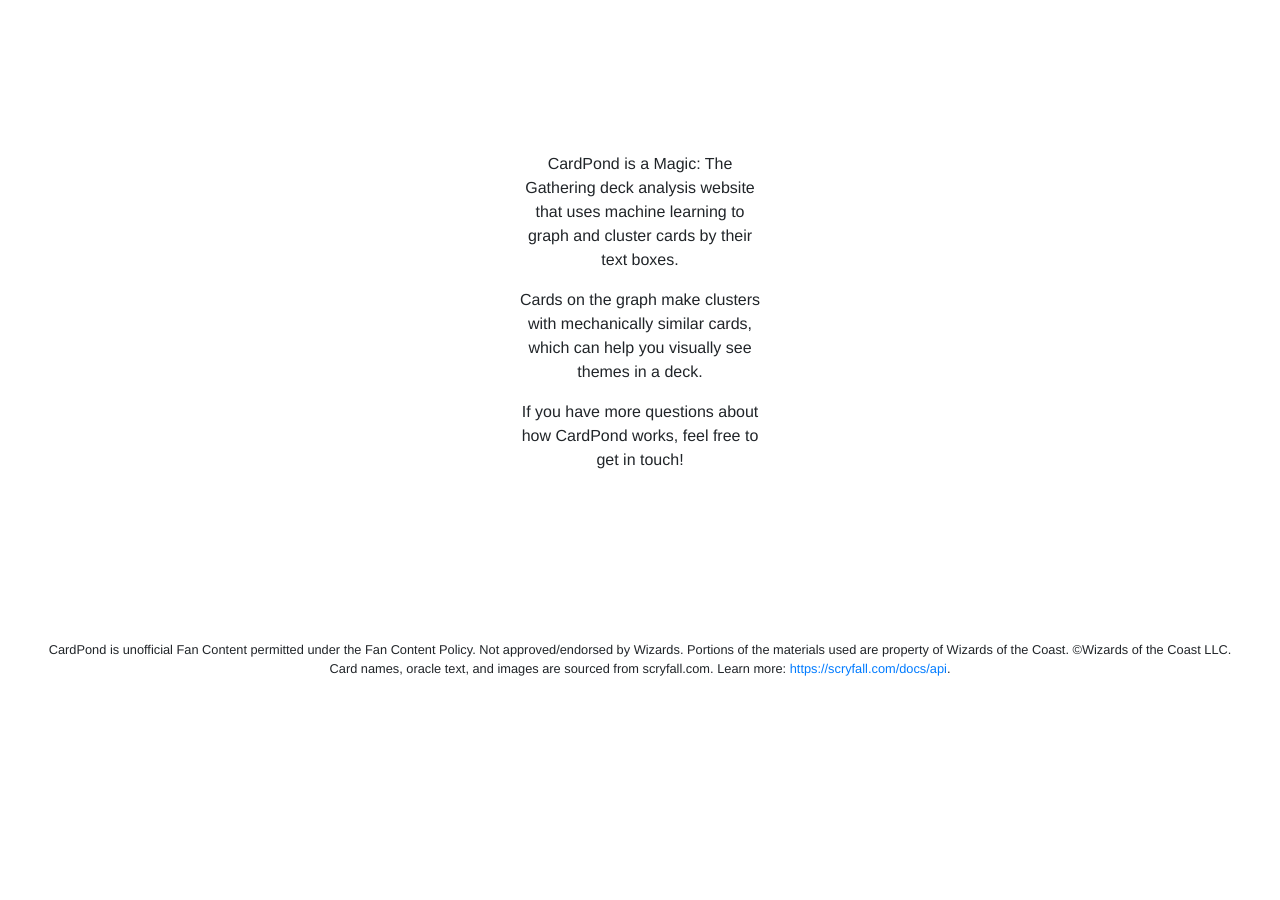
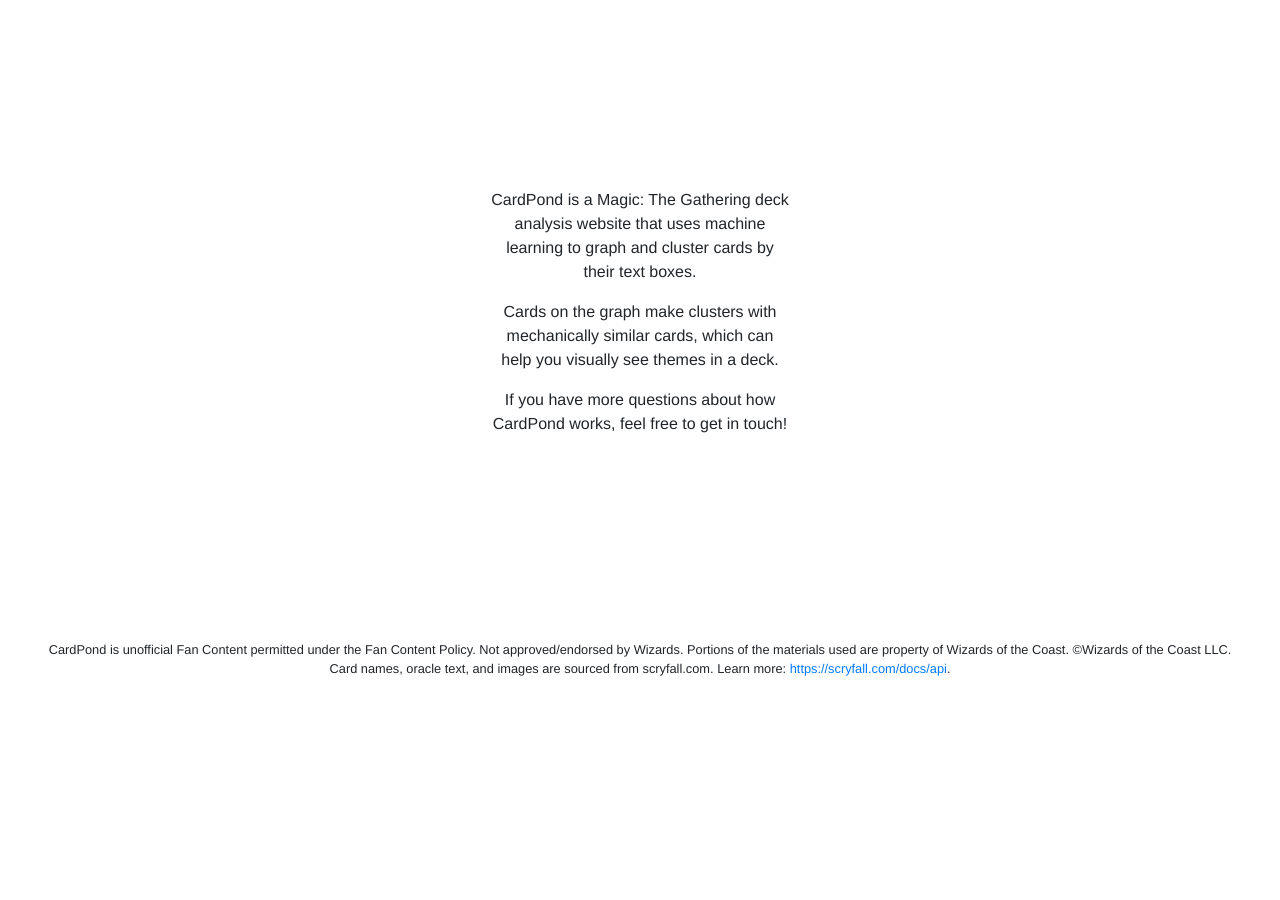
Before and after one commit to enau7/Deck-Vectorizer, a Django app: page /about/ in a window 1280 px wide. Shown: the part 66-966 px from the top of the page. Run offline with Django 5.2, Linux system fonts and the light colour scheme; some libraries are stand-ins or nearby versions; some web fonts are replaced.

Commit message:
update vector-graph.js

```diff
--- a/backend/myapp/static/js/interactive_vectors.js
+++ b/backend/myapp/static/js/interactive_vectors.js
@@ -103,9 +103,9 @@ start_button.addEventListener("click", async () => {
         hoverImage = document.getElementById("hover_img")
         const graph = new VectorGraph("#card_map", card_vectors, {
             defaultRadius: 20,
-            repulsion: 3000,
+            repulsion: 500,
             autoEdgeThresh: 0.1,
-            padding: 120,
+            padding: 40,
             drawLabel: false,
                 onHover: async (cardName) => {
                     if (cardName) {
--- a/backend/myapp/static/js/vector-graph.js
+++ b/backend/myapp/static/js/vector-graph.js
@@ -126,8 +126,8 @@
         connections: def.connections || null,
         data:     def.data    || {},
         // physics state (canvas px)
-        x:        this._targetPx[i].x + (Math.random() - 0.5) * this.opts.width, //* 0.05,
-        y:        this._targetPx[i].y + (Math.random() - 0.5) * this.opts.height, //* 0.05,
+        x:        this._targetPx[i].x,// + (Math.random() - 0.5) * this.opts.width * 0.05,
+        y:        this._targetPx[i].y,// + (Math.random() - 0.5) * this.opts.height * 0.05,
         vx:       0,
         vy:       0,
         // loaded image element
--- a/backend/myapp/templates/about.html
+++ b/backend/myapp/templates/about.html
@@ -1,4 +1,4 @@
-{% extends "base.html" %} {% block title %} Home Page {% endblock %}
+{% extends "base.html" %} {% block title %} CardPond - About {% endblock %}
 {% block content %}
 
 <link rel="stylesheet" href="https://stackpath.bootstrapcdn.com/bootstrap/4.3.1/css/bootstrap.min.css"  rel="stylesheet" />
@@ -11,9 +11,9 @@
 
 <center style="position:relative">
     <div style="width: 100%; height: 80vh; align-items: center; display: flex; flex-direction: column; justify-content: center;">
-        <p style="max-width: 20%;">CardPond is a Magic: The Gathering deck analysis website that uses machine learning to graph and cluster cards by their text boxes.</p>
-        <p style="max-width: 20%;">Cards on the graph make clusters with mechanically similar cards, which can help you visually see themes in a deck.</p>
-        <p style="max-width: 20%;">If you have more questions about how CardPond works, feel free to get in touch!</p>
+        <p style="max-width: 300px;">CardPond is a Magic: The Gathering deck analysis website that uses machine learning to graph and cluster cards by their text boxes.</p>
+        <p style="max-width: 300px;">Cards on the graph make clusters with mechanically similar cards, which can help you visually see themes in a deck.</p>
+        <p style="max-width: 300px;">If you have more questions about how CardPond works, feel free to get in touch!</p>
     </div>
 </center>
 
--- a/backend/myapp/templates/base.html
+++ b/backend/myapp/templates/base.html
@@ -5,10 +5,10 @@
     <meta name="viewport" content="width=device-width, initial-scale=1.0" />
     <title>
       {% block title %}
-        Django App
+        CardPond
       {% endblock %}
     </title>
-    <!-- <link rel="stylesheet" href="https://stackpath.bootstrapcdn.com/bootstrap/4.3.1/css/bootstrap.min.css"  rel="stylesheet" /> -->
+    <link rel="shortcut icon" href="static/images/Monet_w1507.ico" />
   </head>
   <body>
     <nav class="navbar navbar-expand-lg navbar-light bg-light">
--- a/backend/myapp/templates/home.html
+++ b/backend/myapp/templates/home.html
@@ -1,4 +1,4 @@
-{% extends "base.html" %} {% block title %} Home Page {% endblock %}
+{% extends "base.html" %} {% block title %} CardPond - Home {% endblock %}
 {% block content %}
 
 <link rel="stylesheet" href="https://stackpath.bootstrapcdn.com/bootstrap/4.3.1/css/bootstrap.min.css"  rel="stylesheet" />
```
Also changed, not shown: backend/myapp/static/images/Monet_w1507.ico (added).
